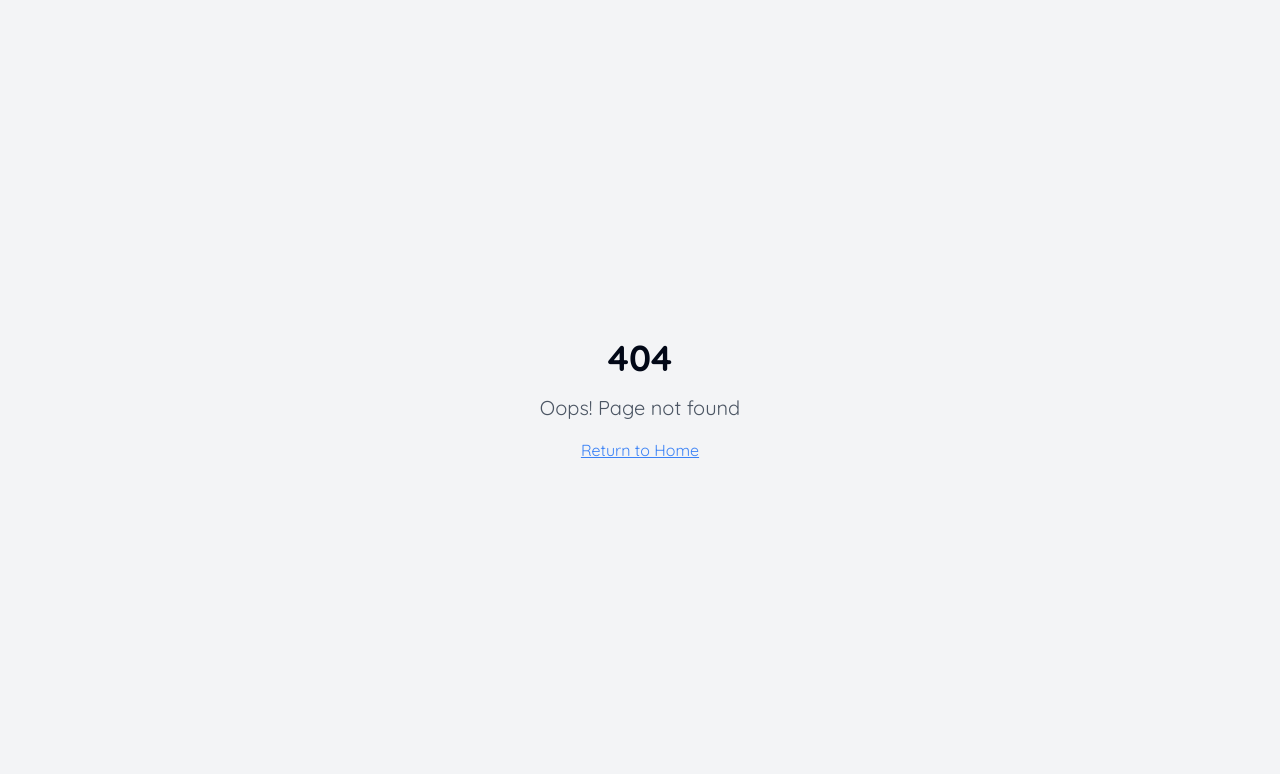
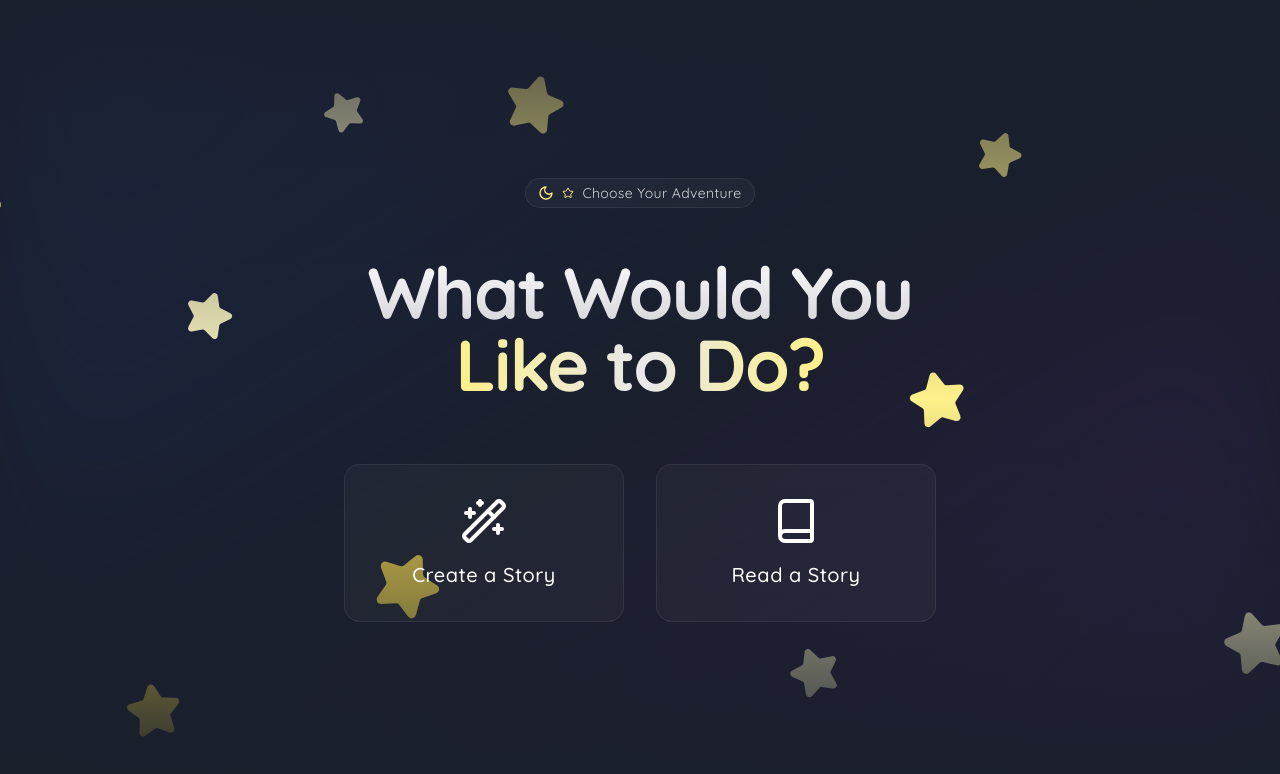
Before and after one commit to sijan67/storytime-dreamland, a React (Vite) app: page /choice in a window 1280 px wide. Before the commit this address had no page. Shown: the top 774 px of the page. Built offline with nearby package versions, Linux system fonts and the light colour scheme.

Commit message:
Implement User Choice Page
This commit implements the User Choice Page screen.  No further details are provided on implementation specifics.

```diff
--- a/src/App.tsx
+++ b/src/App.tsx
@@ -5,6 +5,7 @@ import { TooltipProvider } from "@/components/ui/tooltip";
 import { QueryClient, QueryClientProvider } from "@tanstack/react-query";
 import { BrowserRouter, Routes, Route, Navigate } from "react-router-dom";
 import Home from "./pages/Home";
+import Choice from "./pages/Choice";
 import NotFound from "./pages/NotFound";
 
 const queryClient = new QueryClient();
@@ -18,6 +19,7 @@ const App = () => (
         <Routes>
           <Route path="/" element={<Navigate to="/home" replace />} />
           <Route path="/home" element={<Home />} />
+          <Route path="/choice" element={<Choice />} />
           {/* ADD ALL CUSTOM ROUTES ABOVE THE CATCH-ALL "*" ROUTE */}
           <Route path="*" element={<NotFound />} />
         </Routes>
--- /dev/null
+++ b/src/pages/Choice.tsx
@@ -0,0 +1,55 @@
+
+import { motion } from "framer-motion";
+import { Book, Wand2 } from "lucide-react";
+import { useNavigate } from "react-router-dom";
+import { HeroGeometric } from "@/components/ui/shape-landing-hero";
+
+const ChoiceButton = ({ icon: Icon, text, onClick }: {
+  icon: typeof Book | typeof Wand2;
+  text: string;
+  onClick: () => void;
+}) => (
+  <motion.button
+    onClick={onClick}
+    whileHover={{ scale: 1.05 }}
+    whileTap={{ scale: 0.95 }}
+    className="flex flex-col items-center justify-center gap-4 p-8 rounded-2xl bg-white/[0.03] border border-white/[0.08] hover:bg-white/[0.06] transition-colors w-full max-w-[280px] group"
+  >
+    <div className="relative">
+      <div className="absolute inset-0 bg-gradient-to-r from-purple-600 to-blue-600 blur-xl opacity-0 group-hover:opacity-50 transition-opacity" />
+      <Icon className="w-12 h-12 text-white relative z-10" />
+    </div>
+    <span className="text-xl text-white font-medium tracking-wide relative z-10">
+      {text}
+    </span>
+  </motion.button>
+);
+
+const Choice = () => {
+  const navigate = useNavigate();
+
+  return (
+    <div className="min-h-screen">
+      <HeroGeometric
+        badge="Choose Your Adventure"
+        title1="What Would You"
+        title2="Like to Do?"
+      >
+        <div className="mt-16 flex flex-col md:flex-row items-center justify-center gap-8 max-w-3xl mx-auto px-4">
+          <ChoiceButton
+            icon={Wand2}
+            text="Create a Story"
+            onClick={() => navigate("/create")}
+          />
+          <ChoiceButton
+            icon={Book}
+            text="Read a Story"
+            onClick={() => navigate("/read")}
+          />
+        </div>
+      </HeroGeometric>
+    </div>
+  );
+};
+
+export default Choice;
```
